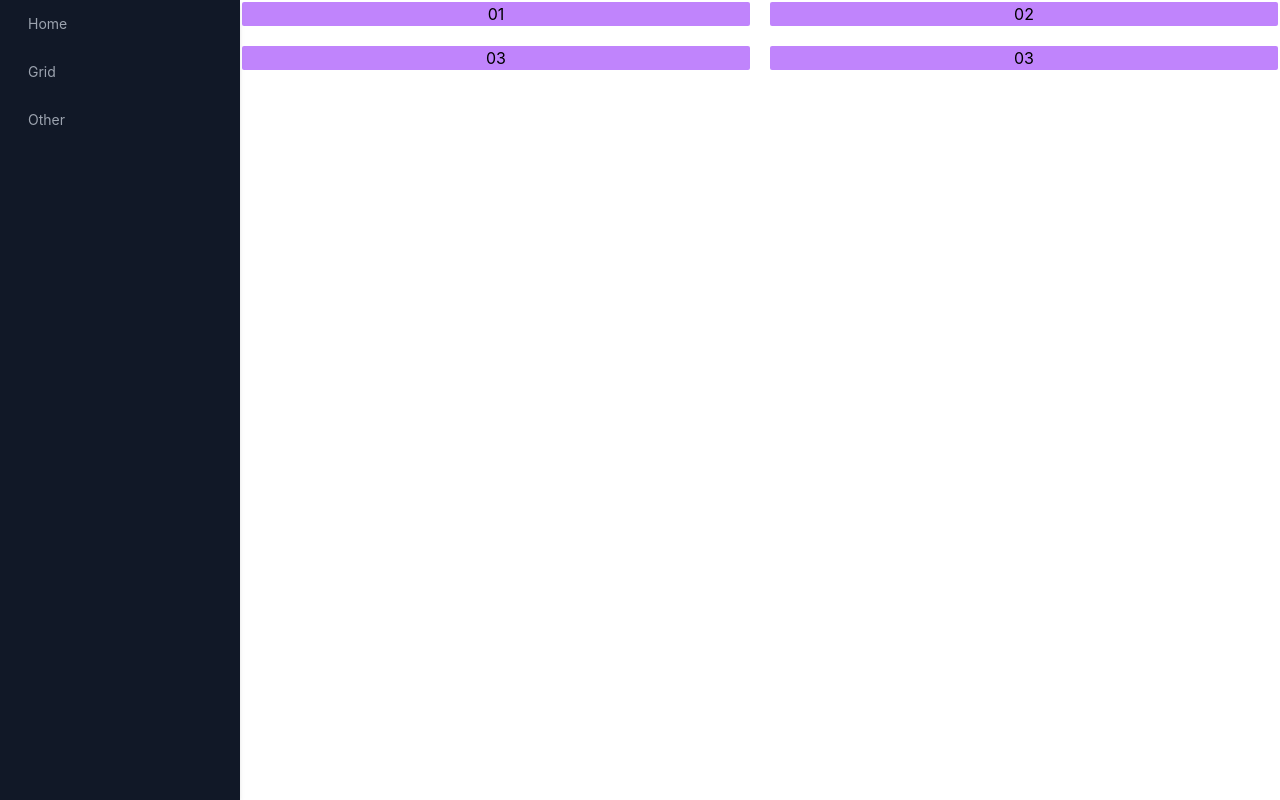
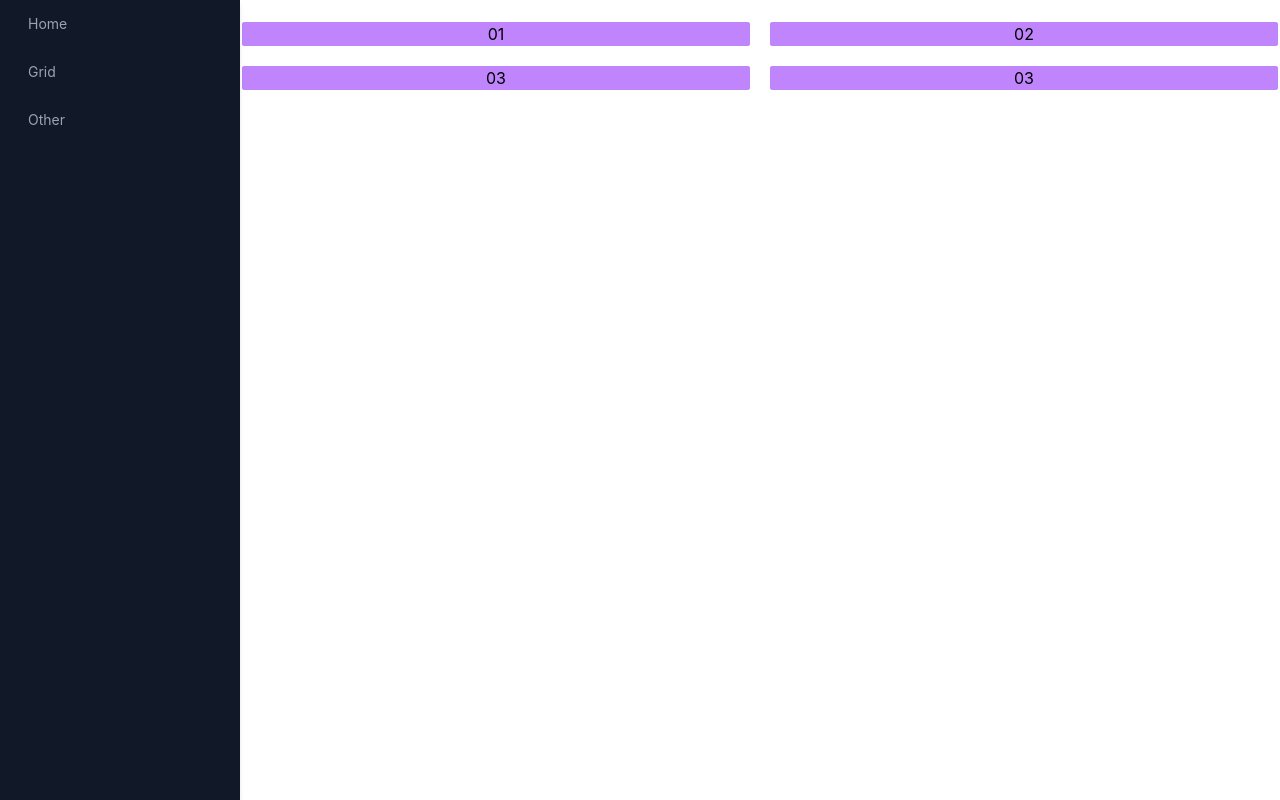
Before and after one commit to achainarong/nextjs-tailwind-playground, a Next.js app: page /grid in a window 1280 px wide. Built offline with nearby package versions, Linux system fonts and the light colour scheme.

Commit message:
changing background

```diff
--- a/components/layout.tsx
+++ b/components/layout.tsx
@@ -5,7 +5,7 @@ const Layout = ({ children }) => {
   return (
     <div>
       <SideNav />
-      <div className="pl-60 h-full bg-white">{children}</div>
+      <div className="pl-60 pt-5 h-full">{children}</div>
     </div>
   );
 };
--- a/styles/globals.css
+++ b/styles/globals.css
@@ -18,3 +18,13 @@ a {
 * {
   box-sizing: border-box;
 }
+
+@media (prefers-color-scheme: dark) {
+  html {
+    color-scheme: dark;
+  }
+  body {
+    color: white;
+    background: rgb(29, 35, 52);
+  }
+}
```
